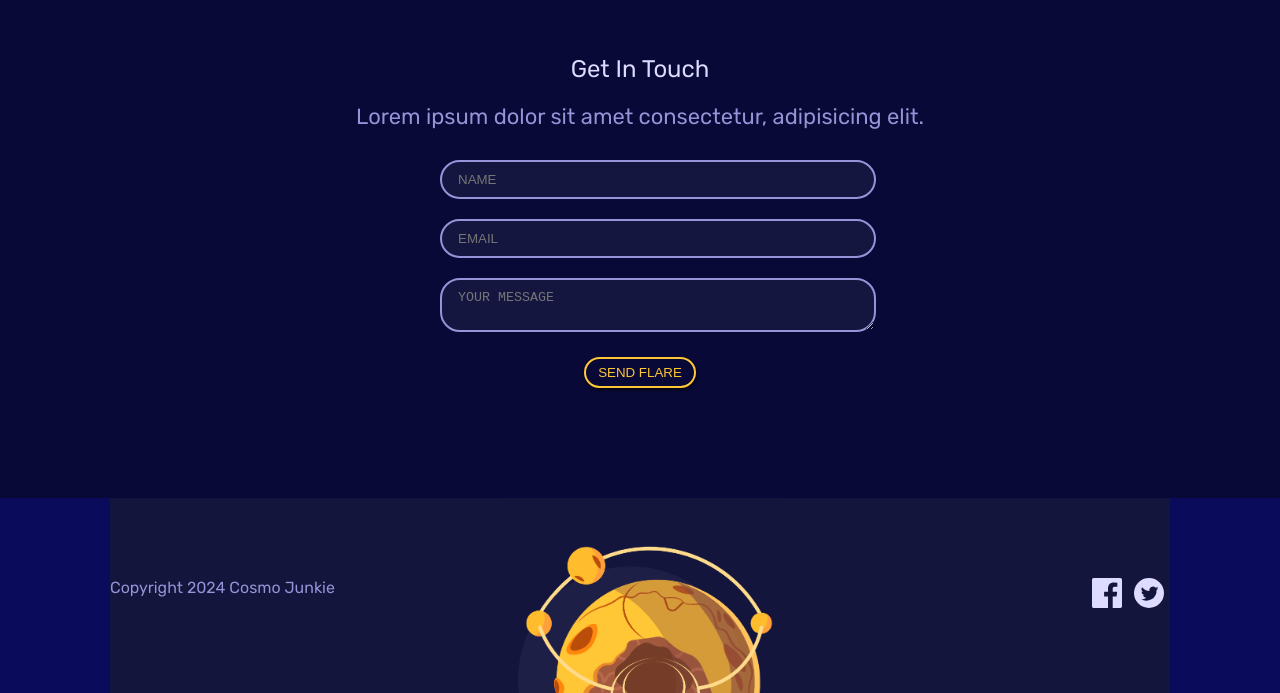
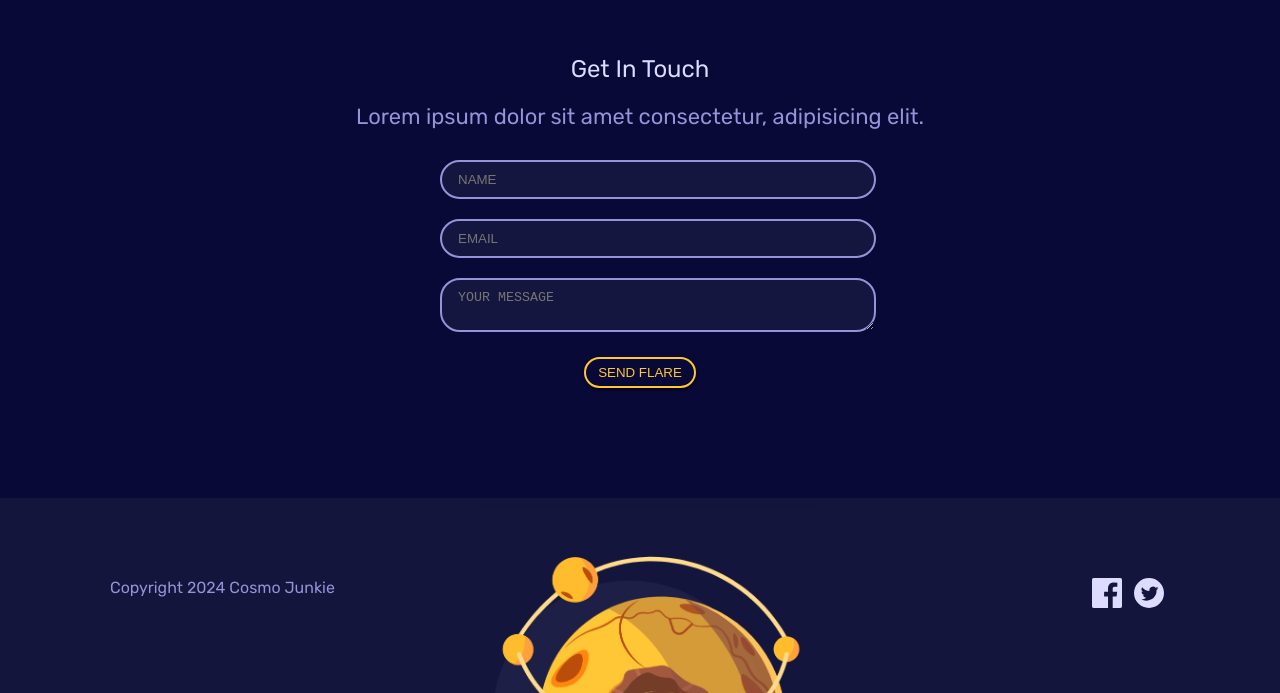
Before and after one commit to elyashar/Responsive-css-grid, a plain HTML site: page index.html in a window 1280 px wide. Shown: the part 2157-2850 px from the top of the page. Drawn offline with Linux system fonts and the light colour scheme.

Commit message:
add changes to footer

```diff
--- a/index.html
+++ b/index.html
@@ -84,7 +84,8 @@
       </form>
     </section>
 
-    <footer class="grid">
+    <footer>
+      <div class="grid">
         <p class="copyright">Copyright 2024 Cosmo Junkie</p>
         <ul class="social">
           <li>
@@ -94,6 +95,7 @@
             <a href=""><img src="assets/icon_tw.svg" alt="twitter" /></a>
           </li>
         </ul>
+      </div>
     </footer>
   </body>
 </html>
```
Lines whose indentation alone changed are shown as unchanged.
